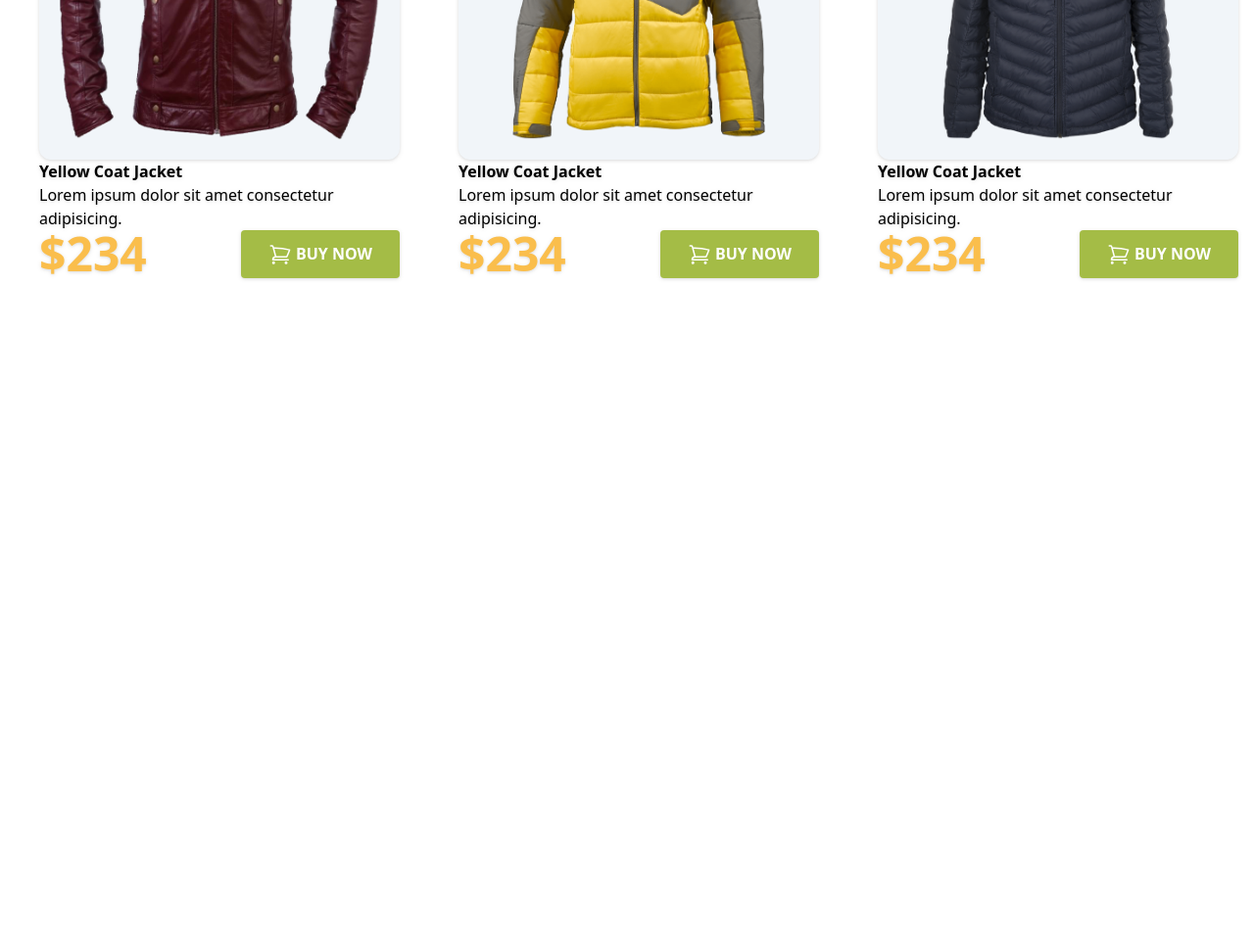
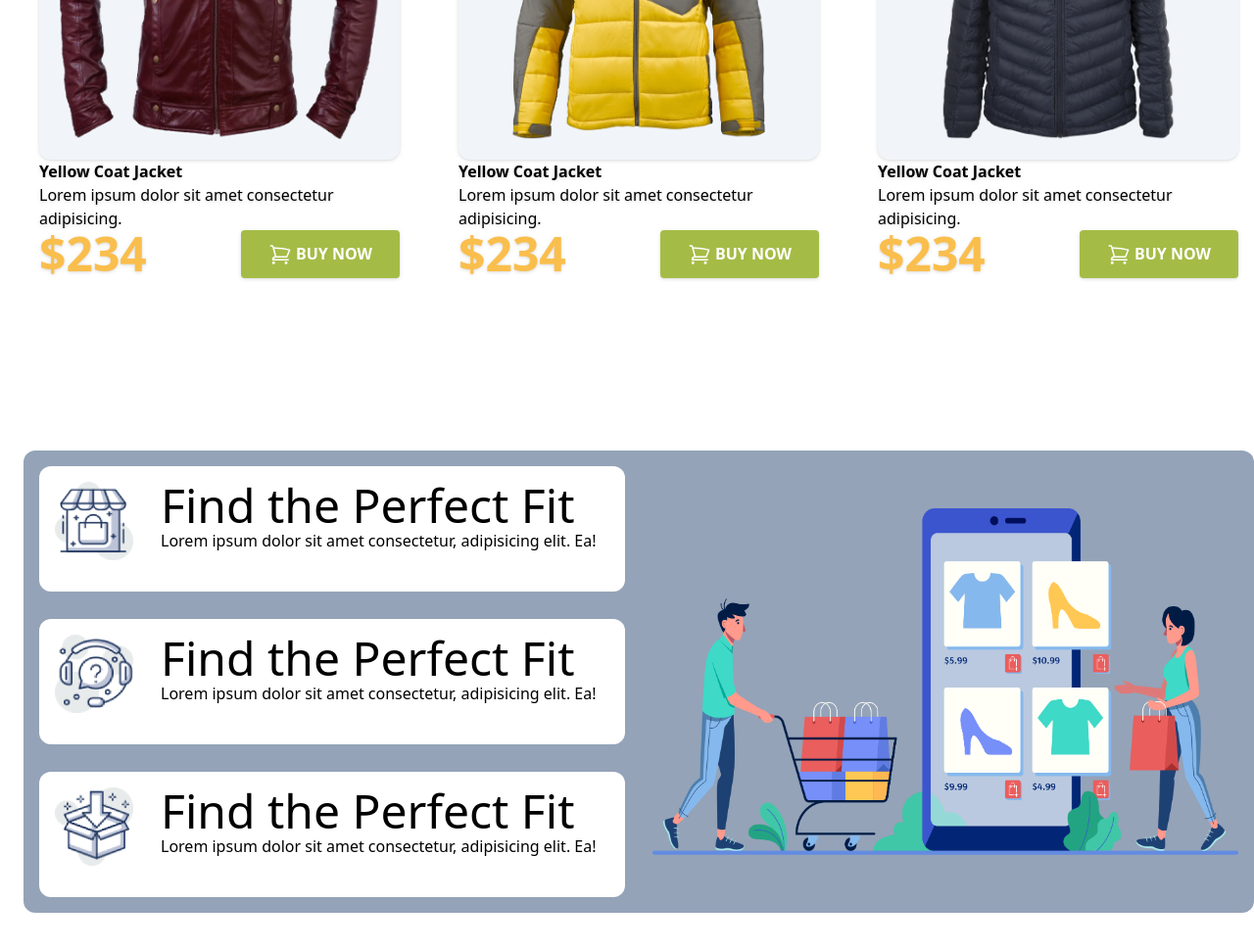
Before and after one commit to MD-RaihanHossen/Winter-constellations, a plain HTML site: page index.html in a window 1280 px wide. Shown: the part 1961-2931 px from the top of the page at 98% size. Before the commit the page ends 2261 px from the top, so only its background shows below. Drawn offline with nearby package versions, Linux system fonts and the light colour scheme.

Commit message:
catagory input

```diff
--- a/index.html
+++ b/index.html
@@ -52,7 +52,7 @@
       <!-- jecat-woman section-start -->
       <section class="">
         <h1 class="text-5xl font-bold mt-40">Woman jacket</h1>
-        <div class="grid grid-cols-1 sm:grid-cols-3 gap-7">
+        <div class="grid sm:grid-cols-2 lg:grid-cols-3 gap-7">
 
           <div class="p-4 drop-shadow">
             <div class="">
@@ -123,7 +123,7 @@
       <section>
         <section class="">
           <h1 class="text-5xl font-bold mt-40">Man jacket</h1>
-          <div class="grid grid-cols-1 sm:grid-cols-3 gap-7">
+          <div class="grid grid-cols-1 sm:grid-cols-2 lg:grid-cols-3 gap-7">
 
             <div class="p-4 drop-shadow">
               <div class="">
@@ -191,6 +191,36 @@
           </div>
         </section>
       </section>
+
+      <!--fine the product-->
+      <section class="my-40 ">
+        <div class="bg-green-300 p-4 gap-7 grid grid-cols-2 rounded-xl bg-slate-400 ">
+          <div class=" h-32 rounded-xl p-4 gap-7 bg-white flex ">
+            <img class="w-20 h-20" src="images/house.png" alt="">
+            <div>
+              <h1 class="text-5xl">Find the Perfect Fit</h1>
+              <p>Lorem ipsum dolor sit amet consectetur, adipisicing elit. Ea!</p>
+            </div>
+          </div>
+          <div class=" flex justify-center items-center  text-5xl row-span-3">
+            <img class="" src="images/shopping.png" alt="">
+          </div>
+          <div class=" h-32 rounded-xl p-4 gap-7 bg-white flex ">
+            <img class="w-20 h-20" src="images/question.png" alt="">
+            <div>
+              <h1 class="text-5xl">Find the Perfect Fit</h1>
+              <p>Lorem ipsum dolor sit amet consectetur, adipisicing elit. Ea!</p>
+            </div>
+          </div>
+          <div class=" h-32 rounded-xl p-4 gap-7 bg-white flex ">
+            <img class="w-20 h-20" src="images/box.png" alt="">
+            <div>
+              <h1 class="text-5xl">Find the Perfect Fit</h1>
+              <p>Lorem ipsum dolor sit amet consectetur, adipisicing elit. Ea!</p>
+            </div>
+          </div>
+        </div>
+      </section>
     </main>
     <footer>
 
```
